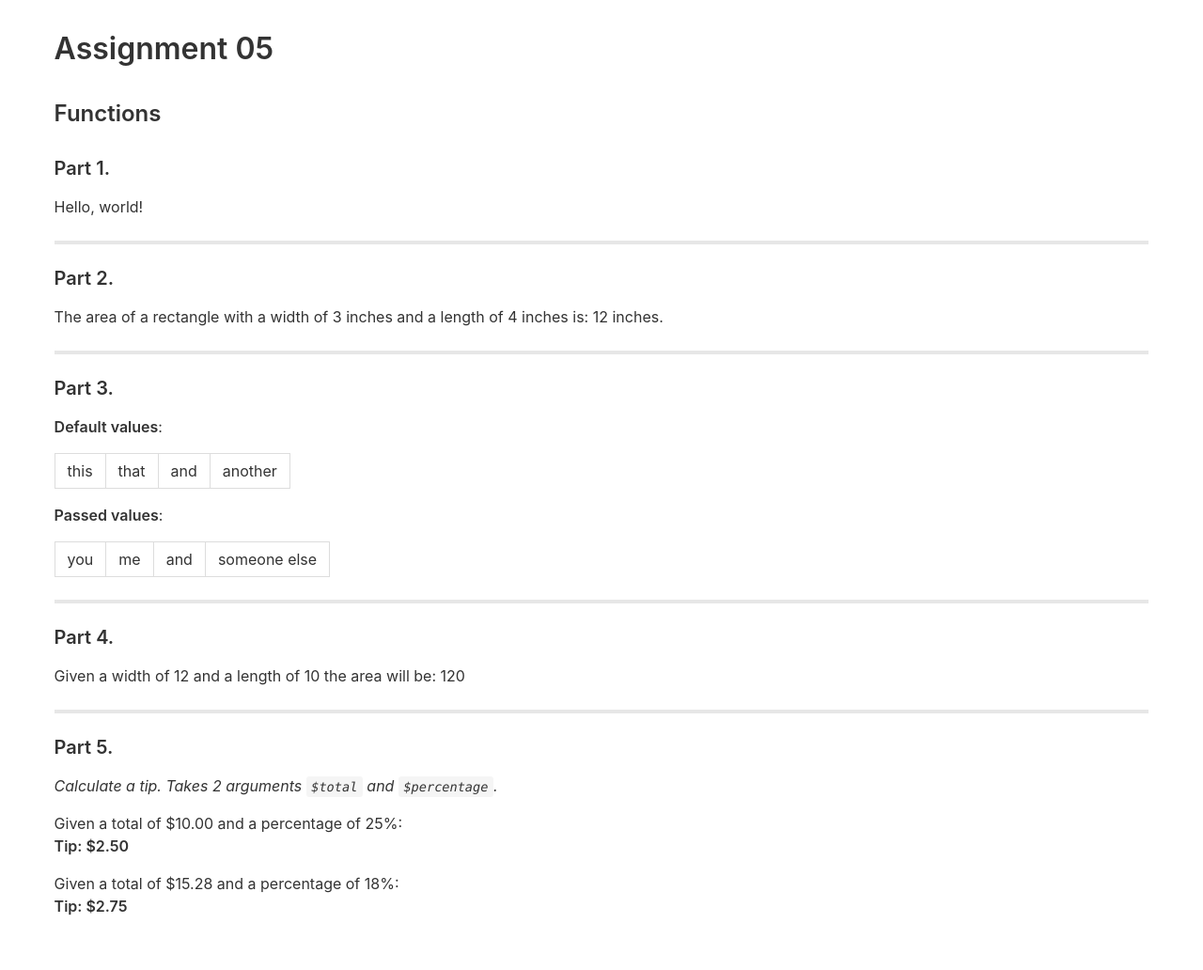
After one commit to nathanjchapman/btech-php, a PHP site: page /05_functions in a window 1280 px wide. The commit adds this page. Shown: the whole page at 94% size. Run offline with PHP 8.4, Linux system fonts and the light colour scheme.

Commit message:
Complete Assignment 5

```diff
--- /dev/null
+++ b/05_functions/index.php
@@ -0,0 +1,97 @@
+<!DOCTYPE html>
+<html lang="en">
+<head>
+    <meta charset="utf-8">
+    <title>Assignment 05 | Functions</title>
+    <link rel="stylesheet" href="/styles/index.css">
+</head>
+<body>
+    <h1>Assignment 05</h1>
+    <h2>Functions</h2>
+    <section>
+        <h3>Part 1.</h3>
+        <p>
+        <?php
+            function hello() {
+                echo "Hello, world!";
+            }
+            hello();
+        ?>
+        </p>
+    </section>
+    <hr>
+
+    <section>
+        <h3>Part 2.</h3>
+        <p>
+        <?php
+            function calculate($width, $length) {
+                $area = $width * $length;
+                return "The area of a rectangle with a width of $width inches and a length of $length inches is: $area inches.";
+            }
+            echo calculate(3, 4);
+        ?>
+        </p>
+    </section>
+    <hr>
+
+    <section>
+        <h3>Part 3.</h3>
+
+        <?php
+            function tablize($str1='this', $str2='that', $str3='and', $str4='another') {
+                return "<table><tr><td>$str1</td><td>$str2</td><td>$str3</td><td>$str4</td></tr></table>";
+            }
+            echo "<p><strong>Default values</strong>:<br>";
+            echo tablize();
+            echo "</p>";
+
+            echo "<p><strong>Passed values</strong>:<br>";
+            echo tablize("you", "me", "and", "someone else");
+            echo "</p>";
+        ?>
+    </section>
+    <hr>
+
+    <section>
+        <h3>Part 4.</h3>
+
+        <p>
+        <?php
+            function echo_string($input) {
+                echo $input;
+            }
+
+            function calculate_and_print_area($width, $length) {
+                $area = $width * $length;
+                echo_string($area);
+            }
+
+            echo "Given a width of 12 and a length of 10 the area will be: ";
+            calculate_and_print_area(12, 10);
+        ?>
+        </p>
+    </section>
+    <hr>
+
+    <section>
+        <h3>Part 5.</h3>
+
+        <p><em>Calculate a tip. Takes 2 arguments <code>$total</code> and <code>$percentage</code>.</em><p>
+        <p>
+        <?php
+            function calculate_tip($total, $percentage) {
+                return number_format($total * ($percentage / 100), 2);
+            }
+
+            echo "Given a total of $10.00 and a percentage of 25%:<br>";
+            echo "<strong>Tip: $" . calculate_tip(10, 25) . "</strong>";
+
+            echo "</p><p>";
+            echo "Given a total of $15.28 and a percentage of 18%:<br>";
+            echo "<strong>Tip: $" . calculate_tip(15.28, 18) . "</strong>";
+        ?>
+        </p>
+    </section>
+</body>
+</html>
--- a/index.html
+++ b/index.html
@@ -15,6 +15,7 @@
                 <li><a href="/02_variables">Variables</a></li>
                 <li><a href="/03_logical_expressions">Logical Expressions</a></li>
                 <li><a href="/04_loops">Loops</a></li>
+                <li><a href="/05_functions">Functions</a></li>
             </ol>
         </section>
     </article>
--- a/styles/index.css
+++ b/styles/index.css
@@ -1,16 +1,245 @@
+hr, img {
+    box-sizing: content-box
+}
+body::after, body::before, hr::after, hr::before {
+    display: table;
+    content: ""
+}
+a, a:not([href]) {
+    text-decoration: none
+}
+hr, svg:not(:root) {
+    overflow: hidden
+}
+img, table tr {
+    background-color: #fff
+}
+pre, table {
+    overflow: auto
+}
+dl, dl dt, hr, pre code, pre>code, td, th {
+    padding: 0
+}
+input, pre code {
+    overflow: visible
+}
+pre, pre code {
+    word-wrap: normal
+}
 body {
-    font-family: monospace;
-    font-size: 20px;
-    max-width: 1024px;
-    margin: 2rem auto;
+    -ms-text-size-adjust: 100%;
+    -webkit-text-size-adjust: 100%;
+    color: #333;
+    font-family: -apple-system, BlinkMacSystemFont, "Segoe UI", Roboto, Helvetica, Arial, sans-serif, "Apple Color Emoji", "Segoe UI Emoji", "Segoe UI Symbol";
+    font-size: 16px;
+    line-height: 1.5;
+    word-wrap: break-word;
+    margin: 2em 4.5vw 2.5em
 }
-
+a {
+    background-color: transparent;
+    -webkit-text-decoration-skip: objects;
+    color: #4078c0
+}
+a:active, a:hover {
+    outline-width: 0;
+    text-decoration: underline
+}
+h1 {
+    margin: .67em 0
+}
+img {
+    border-style: none;
+    max-width: 100%
+}
+h1, h2 {
+    padding-bottom: .3em;
+}
+input {
+    font: inherit;
+    margin: 0;
+    font-family: inherit;
+    font-size: inherit;
+    line-height: inherit
+}
+* {
+    box-sizing: border-box
+}
+strong {
+    font-weight: 600
+}
+body::after, hr::after {
+    clear: both
+}
 table {
-    border: 1px solid black;
+    border-spacing: 0;
     border-collapse: collapse;
-    border-spacing: 0;
+    display: block;
+    width: 100%
 }
-td {
-    border: 1px solid black;
-    padding: 0.5rem;
+blockquote {
+    margin: 0;
+    padding: 0 1em;
+    color: #777;
+    border-left: .25em solid #ddd
 }
+ol ol, ul ol {
+    list-style-type: lower-roman
+}
+ol ol ol, ol ul ol, ul ol ol, ul ul ol {
+    list-style-type: lower-alpha
+}
+dd {
+    margin-left: 0
+}
+code {
+    font-family: Consolas, "Liberation Mono", Menlo, Courier, monospace
+}
+pre {
+    font: 12px Consolas, "Liberation Mono", Menlo, Courier, monospace
+}
+input {
+    -webkit-font-feature-settings: "liga" 0;
+    font-feature-settings: "liga" 0
+}
+body>:first-child {
+    margin-top: 0!important
+}
+body>:last-child {
+    margin-bottom: 0!important
+}
+a:not([href]) {
+    color: inherit
+}
+blockquote, dl, ol, p, pre, table, ul {
+    margin-top: 0;
+    margin-bottom: 16px
+}
+hr {
+    background: #e7e7e7;
+    height: .25em;
+    margin: 24px 0;
+    border: 0
+}
+blockquote>:first-child {
+    margin-top: 0
+}
+blockquote>:last-child {
+    margin-bottom: 0
+}
+h1, h2, h3, h4, h5, h6 {
+    margin-top: 24px;
+    margin-bottom: 16px;
+    font-weight: 600;
+    line-height: 1.25
+}
+dl dt, table th {
+    font-weight: 700
+}
+h1 code, h1 tt, h2 code, h2 tt, h3 code, h3 tt, h4 code, h4 tt, h5 code, h5 tt, h6 code, h6 tt {
+    font-size: inherit
+}
+h1 {
+    font-size: 2em
+}
+h2 {
+    font-size: 1.5em
+}
+h3 {
+    font-size: 1.25em
+}
+h4 {
+    font-size: 1em
+}
+h5 {
+    font-size: .875em
+}
+h6 {
+    font-size: .85em;
+    color: #777
+}
+ol, ul {
+    padding-left: 2em
+}
+ol ol, ol ul, ul ol, ul ul {
+    margin-top: 0;
+    margin-bottom: 0
+}
+li>p {
+    margin-top: 16px
+}
+li+li {
+    margin-top: .25em
+}
+dl dt {
+    margin-top: 16px;
+    font-size: 1em;
+    font-style: italic
+}
+dl dd {
+    padding: 0 16px;
+    margin-bottom: 16px
+}
+table td, table th {
+    padding: 6px 13px;
+    border: 1px solid #ddd
+}
+table tr {
+    border-top: 1px solid #ccc
+}
+table tr:nth-child(2n) {
+    background-color: #f8f8f8
+}
+code {
+    padding: .2em 0;
+    margin: 0;
+    font-size: 85%;
+    background-color: rgba(0, 0, 0, .04);
+    border-radius: 3px
+}
+code::after, code::before {
+    letter-spacing: -.2em;
+    content: "\00a0"
+}
+pre>code {
+    margin: 0;
+    font-size: 100%;
+    word-break: normal;
+    white-space: pre;
+    background: 0 0;
+    border: 0
+}
+pre {
+    padding: 16px;
+    font-size: 85%;
+    line-height: 1.45;
+    background-color: #f7f7f7;
+    border-radius: 3px
+}
+pre code {
+    display: inline;
+    max-width: auto;
+    margin: 0;
+    line-height: inherit;
+    background-color: transparent;
+    border: 0
+}
+pre code::after, pre code::before {
+    content: normal
+}
+kbd {
+    display: inline-block;
+    padding: 3px 5px;
+    font: 11px Consolas, "Liberation Mono", Menlo, Courier, monospace;
+    line-height: 10px;
+    color: #555;
+    vertical-align: middle;
+    background-color: #fcfcfc;
+    border: 1px solid #ccc;
+    border-bottom-color: #bbb;
+    border-radius: 3px;
+    box-shadow: inset 0 -1px 0 #bbb
+}
+hr {
+    border-bottom-color: #eee
+}
```
